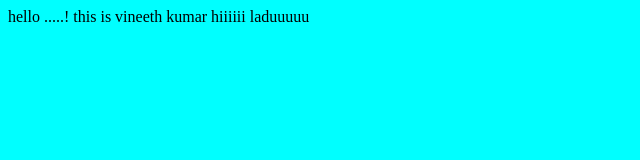
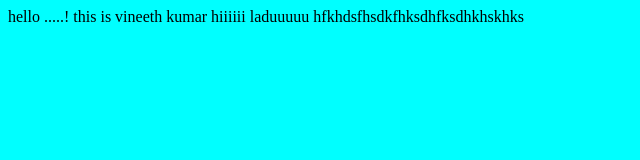
Before and after one commit to vineeth12345/jenkins, a plain HTML site: page index.html in a window 1280 px wide. Shown: the whole page, without its empty margins (0-640 px from the left). Drawn offline with Linux system fonts and the light colour scheme.

Commit message:
modified

```diff
--- a/index.html
+++ b/index.html
@@ -1,3 +1,3 @@
 <body  bgcolor='aqua'>
  hello .....! this is vineeth kumar
-hiiiiii laduuuuu
+hiiiiii laduuuuu hfkhdsfhsdkfhksdhfksdhkhskhks
```
